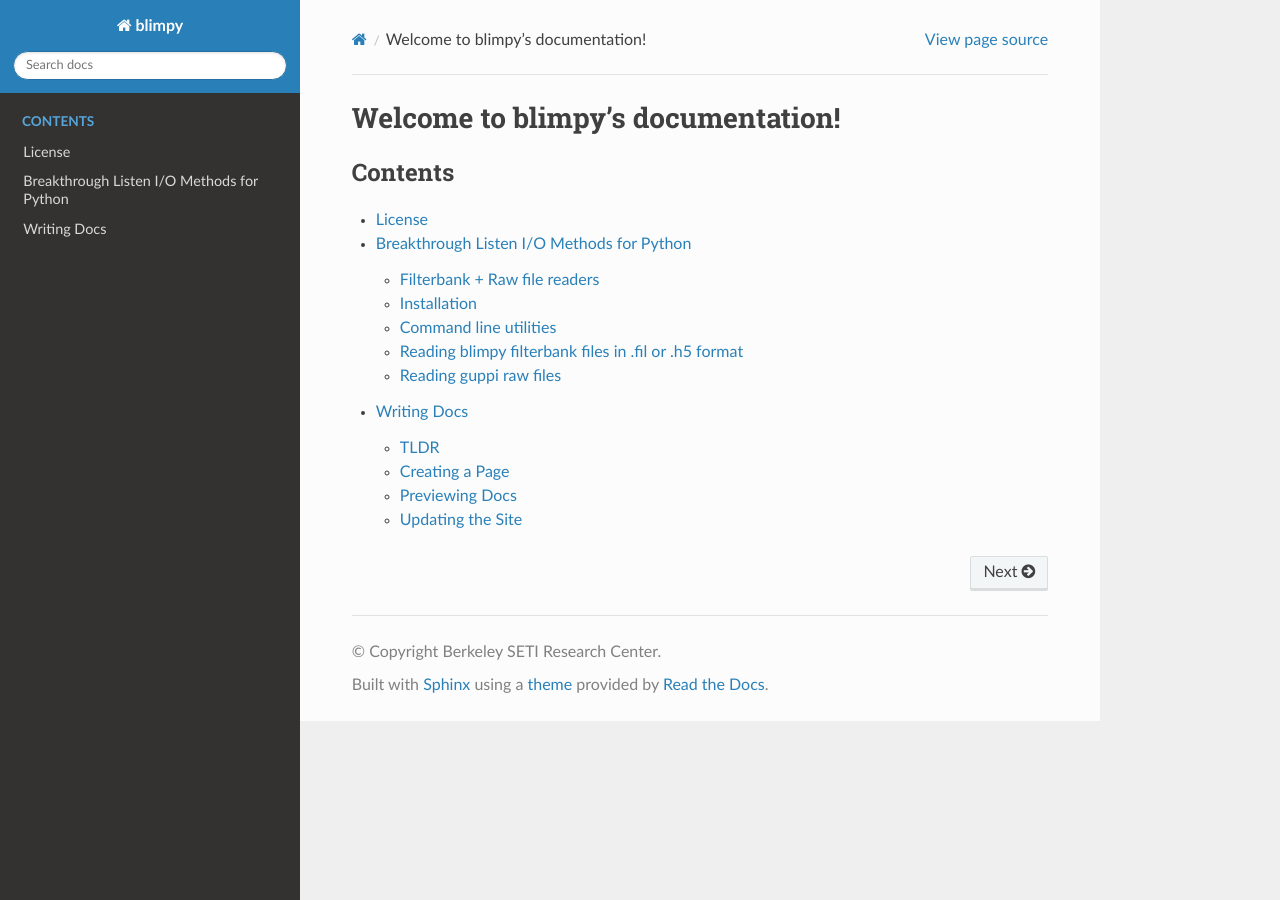
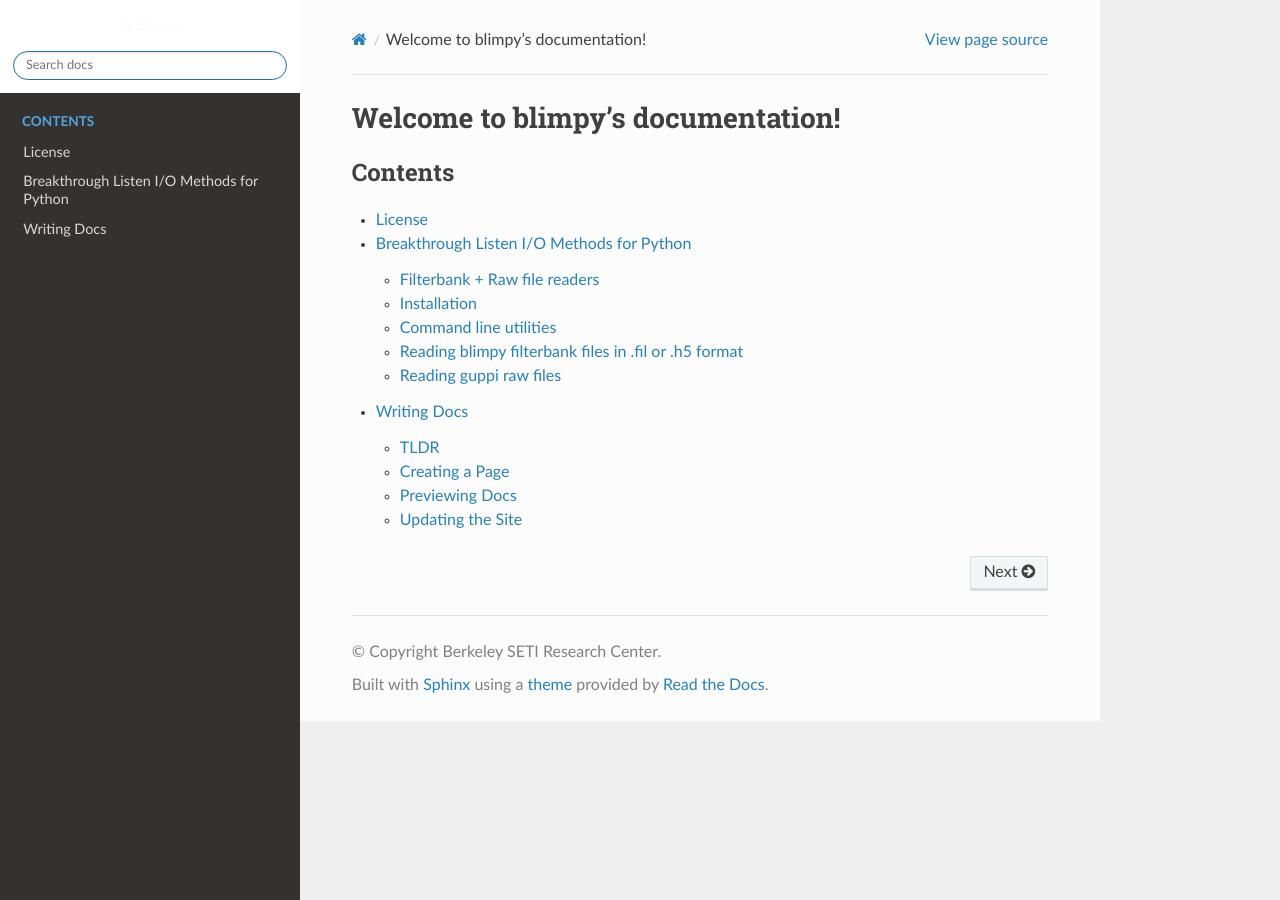
Before and after one commit to UCBerkeleySETI/blimpy, a Sphinx documentation site: the page built from docs/index.rst, in a window 1280 px wide. Built offline with Sphinx 7.4.7 and the Read the Docs theme 2.0.0, drawn with Linux system fonts in a browser that asks for light colours.

Commit message:
update sidebar

```diff
--- a/docs/conf.py
+++ b/docs/conf.py
@@ -45,10 +45,17 @@
 #
 html_theme = "sphinx_rtd_theme"
 html_theme_options = {
-    'navigation_depth': -1
-}
-html_sidebars = {
-    '**': ['globaltoc.html', 'relations.html', 'sourcelink.html', 'searchbox.html']
+'logo_only': False,
+'display_version': False,
+'prev_next_buttons_location': 'bottom',
+'style_external_links': False,
+'style_nav_header_background': 'white',
+# Toc options
+'collapse_navigation': True,
+'sticky_navigation': True,
+'navigation_depth': 4,
+'includehidden': True,
+'titles_only': False
 }
 
 # Add any paths that contain custom static files (such as style sheets) here,
```
